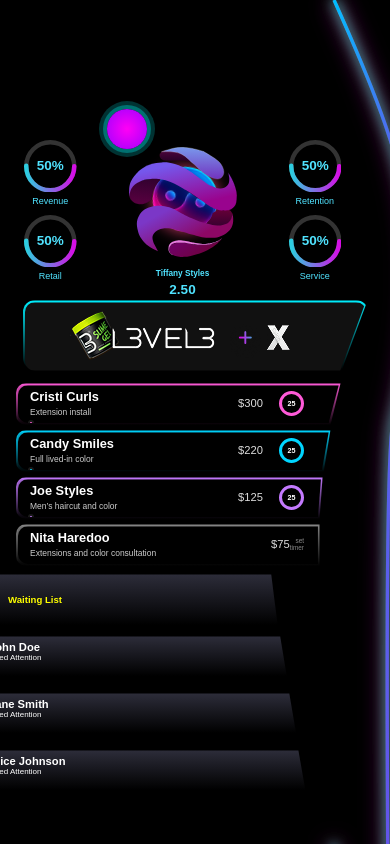
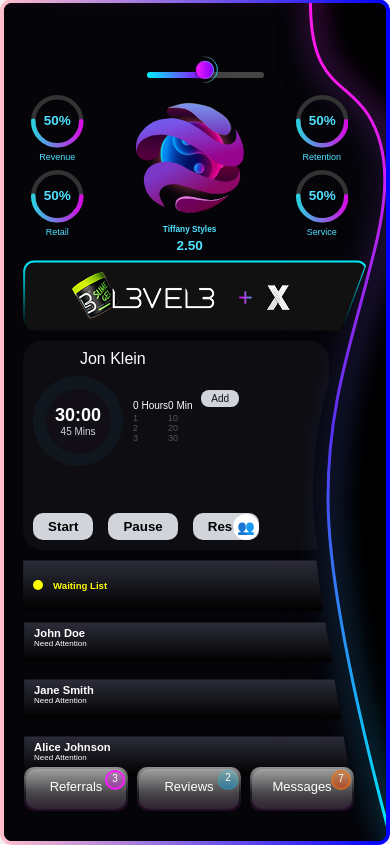
Before and after one commit to jh-salman/salon-x-final, a React (Vite) app: page / in a window 390 px wide. Built offline with nearby package versions, Linux system fonts and the light colour scheme.

Commit message:
responsive for all device

```diff
--- /dev/null
+++ b/Clippath.js
@@ -0,0 +1 @@
+clipPath: "path('M0,0 H320 C280,100 280,200 320,300 H0 Z')",
--- a/package.json
+++ b/package.json
@@ -17,7 +17,6 @@
     "react": "^19.1.0",
     "react-dom": "^19.1.0",
     "react-router-dom": "^7.6.3",
-    "tailwindcss": "^4.1.11",
     "three": "^0.178.0"
   },
   "devDependencies": {
@@ -25,10 +24,13 @@
     "@types/react": "^19.1.8",
     "@types/react-dom": "^19.1.6",
     "@vitejs/plugin-react": "^4.5.2",
+    "autoprefixer": "^10.4.21",
     "eslint": "^9.29.0",
     "eslint-plugin-react-hooks": "^5.2.0",
     "eslint-plugin-react-refresh": "^0.4.20",
     "globals": "^16.2.0",
+    "postcss": "^8.5.6",
+    "tailwindcss": "^4.1.11",
     "vite": "^7.0.0"
   }
 }
--- a/src/components/CompanyHeader.jsx
+++ b/src/components/CompanyHeader.jsx
@@ -10,7 +10,7 @@ const CompanyHeader = () => {
             clipPath: 'polygon(0 0, 100% 0, 92.5% 100%, 0% 100%)',
             width: '345px',
             height: "70px",
-            marginTop:"12%"
+            marginTop: "12%"
         },
         container: {
             display: 'flex',
@@ -60,18 +60,29 @@ const CompanyHeader = () => {
             color: 'transparent',
             fontWeight: 'bold',
             cursor: 'pointer',
-            margin:" 10px 0"
+            margin: " 10px 0"
         }
 
     };
 
+
     return (
-        <div style={styles.containerWrapper}>
-            <div style={styles.container}>
-
-               <img src='./Companyname.png' />
-            </div>
+      <>
+        <style>
+          {`
+            @media (min-width: 360px) and (max-width: 380px) {
+              .company-wrapper {
+                width: 80% !important;
+              }
+            }
+          `}
+        </style>
+        <div className="company-wrapper" style={styles.containerWrapper}>
+          <div style={styles.container}>
+            <img src='./Companyname.png' />
+          </div>
         </div>
+      </>
     );
 };
 
--- a/src/components/Slider.jsx
+++ b/src/components/Slider.jsx
@@ -1,32 +1,41 @@
-import React, { useState } from "react";
+import React from "react";
 
-const CustomSlider = () => {
-  const [value, setValue] = useState(50);
-
-  const handleChange = (e) => {
-    setValue(Number(e.target.value));
-  };
-
+const CustomSlider = ({ value, onChange }) => {
   return (
     <div style={{
       width: "100%",
-      height: "100px",
+      height: "80px",
       display: "flex",
       justifyContent: "center",
       alignItems: "center",
-      backgroundColor: "#0a0a0a"
+      backgroundColor: "transparent",
+      position: "relative"
     }}>
-      <div style={{ position: "relative", width: "90%", height: "10px" }}>
-        {/* Glowing Track */}
+      <div style={{ position: "relative", width: "90%", height: "6px" }}>
+        {/* Base Track */}
         <div style={{
           position: "absolute",
           top: "50%",
           left: 0,
           right: 0,
-          height: "2px",
-          background: "linear-gradient(to right, #00f0ff, #00f0ff)",
+          height: "6px",
+          background: "#444",
           transform: "translateY(-50%)",
-          boxShadow: "0 0 8px #00f0ff"
+          borderRadius: "3px",
+          zIndex: 0
+        }} />
+
+        {/* Filled Track */}
+        <div style={{
+          position: "absolute",
+          top: "50%",
+          left: 0,
+          height: "6px",
+          width: `${value}%`,
+          background: "linear-gradient(to right, #00f0ff, #9d00ff)",
+          transform: "translateY(-50%)",
+          borderRadius: "3px",
+          zIndex: 1
         }} />
 
         {/* Slider Input */}
@@ -35,59 +44,113 @@ const CustomSlider = () => {
           min="0"
           max="100"
           value={value}
-          onChange={handleChange}
+          onChange={onChange}
           style={{
             WebkitAppearance: "none",
             width: "100%",
-            height: "10px",
+            height: "6px",
             background: "transparent",
+            cursor: "pointer",
+            position: "relative",
+            zIndex: 3
+          }}
+        />
+
+        {/* Custom SVG Thumb */}
+        <div
+          style={{
             position: "absolute",
-            top: 0,
-            left: 0,
-            margin: 0,
-            pointerEvents: "auto",
+            top: "60%",
+            left: `calc(${value}% - 30px)`,
+            transform: "translateY(-50%)",
+            width: "60px",
+            height: "60px",
+            pointerEvents: "none",
+            zIndex: 2,
           }}
+          dangerouslySetInnerHTML={{__html: `
+            <svg width="60" height="60" viewBox="0 0 60 60" fill="none" xmlns="http://www.w3.org/2000/svg">
+              <foreignObject x="0.631943" y="0.595692" width="58.7344" height="58.6817"><div xmlns="http://www.w3.org/1999/xhtml" style="backdrop-filter:blur(5.09px);clip-path:url(#bgblur_0_913_22580_clip_path);height:100%;width:100%"></div></foreignObject><g filter="url(#filter0_d_913_22580)" data-figma-bg-blur-radius="10.1836">
+              <ellipse cx="29.9991" cy="24.8448" rx="9" ry="8.97367" fill="url(#paint0_linear_913_22580)"/>
+              <path d="M29.9991 16.3711C34.6949 16.3711 38.4991 20.1662 38.4991 24.8447C38.4991 29.5232 34.6949 33.3184 29.9991 33.3184C25.3033 33.3184 21.4991 29.5232 21.4991 24.8447C21.4992 20.1662 25.3034 16.3711 29.9991 16.3711Z" stroke="url(#paint1_linear_913_22580)"/>
+              </g>
+              <path d="M23.6742 36.1633C25.5981 37.1288 27.7345 37.5974 29.8872 37.5259C32.04 37.4544 34.1403 36.8451 35.9956 35.754C37.8509 34.6629 39.4018 33.1249 40.506 31.2809C41.6103 29.4369 42.2326 27.3461 42.3158 25.2C42.3991 23.0539 41.9407 20.9214 40.9826 18.9979C40.0245 17.0743 38.5975 15.4214 36.8323 14.1907C35.0671 12.9599 33.0202 12.1907 30.8794 11.9536C28.7386 11.7165 26.5724 12.019 24.5793 12.8335" stroke="url(#paint2_linear_913_22580)"/>
+              <defs>
+              <filter id="filter0_d_913_22580" x="0.631943" y="0.595692" width="58.7344" height="58.6817" filterUnits="userSpaceOnUse" color-interpolation-filters="sRGB">
+              <feFlood flood-opacity="0" result="BackgroundImageFix"/>
+              <feColorMatrix in="SourceAlpha" type="matrix" values="0 0 0 0 0 0 0 0 0 0 0 0 0 0 0 0 0 0 127 0" result="hardAlpha"/>
+              <feOffset dy="5.0918"/>
+              <feGaussianBlur stdDeviation="10.1836"/>
+              <feComposite in2="hardAlpha" operator="out"/>
+              <feColorMatrix type="matrix" values="0 0 0 0 0 0 0 0 0 0 0 0 0 0 0 0 0 0 0.16 0"/>
+              <feBlend mode="normal" in2="BackgroundImageFix" result="effect1_dropShadow_913_22580"/>
+              <feBlend mode="normal" in="SourceGraphic" in2="effect1_dropShadow_913_22580" result="shape"/>
+              </filter>
+              <clipPath id="bgblur_0_913_22580_clip_path" transform="translate(-0.631943 -0.595692)"><ellipse cx="29.9991" cy="24.8448" rx="9" ry="8.97367"/>
+              </clipPath><linearGradient id="paint0_linear_913_22580" x1="20.9991" y1="24.8448" x2="39.1482" y2="24.8448" gradientUnits="userSpaceOnUse">
+              <stop stop-color="#FA1BFE"/>
+              <stop offset="1" stop-color="#7600F9"/>
+              </linearGradient>
+              <linearGradient id="paint1_linear_913_22580" x1="43.0637" y1="25.1868" x2="24.3328" y2="29.4917" gradientUnits="userSpaceOnUse">
+              <stop stop-color="#2CCEE0"/>
+              <stop offset="1" stop-color="#D60DE5"/>
+              </linearGradient>
+              <linearGradient id="paint2_linear_913_22580" x1="43.9996" y1="25.3433" x2="26.4996" y2="25.3433" gradientUnits="userSpaceOnUse">
+              <stop stop-color="#00DDFF"/>
+              <stop offset="1" stop-color="white" stop-opacity="0"/>
+              </linearGradient>
+              </defs>
+            </svg>
+          `}}
         />
 
         {/* Thumb override */}
         <style>
           {`
+            input[type=range] {
+              -webkit-appearance: none;
+            }
             input[type=range]::-webkit-slider-thumb {
               -webkit-appearance: none;
-              height: 40px;
-              width: 40px;
+              height: 16px;
+              width: 16px;
+              background: transparent;
               border-radius: 50%;
-              background: radial-gradient(circle at center, #ff00f5, #9d00ff);
-              box-shadow:
-                0 0 0 4px rgba(0, 255, 255, 0.3),
-                0 0 0 8px rgba(0, 255, 255, 0.2);
               cursor: pointer;
+              margin-top: -5px;
               position: relative;
-              z-index: 2;
+              z-index: 3;
+              border: none;
             }
             input[type=range]::-moz-range-thumb {
-              height: 40px;
-              width: 40px;
+              height: 16px;
+              width: 16px;
+              background: rgba(0,0,0,0.3);
               border-radius: 50%;
-              background: radial-gradient(circle at center, #ff00f5, #9d00ff);
-              box-shadow:
-                0 0 0 4px rgba(0, 255, 255, 0.3),
-                0 0 0 8px rgba(0, 255, 255, 0.2);
               cursor: pointer;
-              position: relative;
-              z-index: 2;
+              border: none;
             }
             input[type=range]::-ms-thumb {
-              height: 40px;
-              width: 40px;
+              height: 16px;
+              width: 16px;
+              background: rgba(0,0,0,0.3);
               border-radius: 50%;
-              background: radial-gradient(circle at center, #ff00f5, #9d00ff);
-              box-shadow:
-                0 0 0 4px rgba(0, 255, 255, 0.3),
-                0 0 0 8px rgba(0, 255, 255, 0.2);
               cursor: pointer;
-              position: relative;
-              z-index: 2;
+              border: none;
+            }
+            input[type=range]::-webkit-slider-runnable-track {
+              height: 6px;
+              background: transparent;
+            }
+            input[type=range]::-moz-range-track {
+              height: 6px;
+              background: transparent;
+            }
+            input[type=range]::-ms-track {
+              height: 6px;
+              background: transparent;
+              border-color: transparent;
+              color: transparent;
             }
           `}
         </style>
--- a/src/components/TopStats.jsx
+++ b/src/components/TopStats.jsx
@@ -72,7 +72,7 @@ const SvgCircle = () => {
                     // transformOrigin: 'center center',
                     position: 'absolute',
                     top: -25,
-                    left:-20,
+                    left: -20,
                     // width: '80px',
                     // height: '80px',
                     filter: 'drop-shadow(0 0 8px rgba(255, 73, 127, 0.8))'
@@ -94,13 +94,14 @@ const SvgCircle = () => {
                     </svg> */}
 
                     <img style={{
-                    animation: 'spin 4s ease-in-out infinite',
+                        animation: 'spin 8s infinite',
                         transformOrigin: 'center center',
                         position: 'absolute',
                         top: 0,
                         left: 0,
                         width: '125px',
-                    height: '125px'}} src='./spincircle.png' />
+                        height: '125px'
+                    }} src='./spincircle.png' />
                 </div>
             </div>
             <style>
@@ -117,10 +118,11 @@ const SvgCircle = () => {
 
 const TopStats = () => {
     const pinkColor = "#FF1493"
+    // Only initialize sliderValue once, do not reset it inadvertently
     const [sliderValue, setSliderValue] = useState(50)
     return (
-        <div style={{position: "relative" , margin: '0 auto', textAlign: 'center' }}>
-            <div style={{ marginBottom: '', zIndex: "10",position:"absolute", top:"15%", left:"30%"}}>
+        <div style={{ position: "relative", margin: '0 auto', textAlign: 'center' }}>
+            <div style={{ marginBottom: '', zIndex: "10", position: "absolute", top: "15%", left: "30%" }}>
                 {/* <input
                     type="range"
                     min="0"
@@ -129,23 +131,48 @@ const TopStats = () => {
 
                     style={{ width: '100%', accentColor: '#FF1493' }}
                 /> */}
-                <CustomSlider value={sliderValue}  onChange={(e) => setSliderValue(Number(e.target.value))} />
+                <CustomSlider
+                    value={sliderValue}
+                    onChange={(e) => {
+                        if (!e || !e.target) return;
+                        const newValue = Number(e.target.value);
+                        if (!isNaN(newValue)) {
+                            setSliderValue(newValue);
+                        }
+                    }}
+                />
 
             </div>
-            <div style={{ width:"370px", height: "210px", position: 'relative' }}>
+            <div style={{ width: "370px", height: "210px", position: 'relative' }}>
                 <div style={{ position: 'absolute', top: '40%', left: "0%" }}>
                     <StatsCircle value={sliderValue} label="Revenue" color={pinkColor} />
                 </div>
-                <div style={{ position: 'absolute', bottom: '-15%', left: "0"}}>
+                <div style={{ position: 'absolute', bottom: '-15%', left: "0" }}>
                     <StatsCircle value={sliderValue} label="Retail" color={pinkColor} />
                 </div>
-                <div style={{ position: 'absolute', top: '40%', right: "10%" }}>
+                <div className="right-circle retention" style={{ position: 'absolute', top: '40%', right: "10%" }}>
                     <StatsCircle value={sliderValue} label="Retention" color={pinkColor} />
                 </div>
-                <div style={{ position: 'absolute', bottom: '-15%', right:"10%" }}>
+                <div className="right-circle service" style={{ position: 'absolute', bottom: '-15%', right: "10%" }}>
                     <StatsCircle value={sliderValue} label="Service" color={pinkColor} />
                 </div>
-                <div style={{
+
+                <style>
+                    {`
+  @media (min-width: 360px) and (max-width: 380px) {
+    .right-circle.retention {
+      right: 17% !important; /* 10% থেকে 30px বেশি ডানে সরানো মানে বামে সরানো */
+    }
+    .right-circle.service {
+      right:17% !important;
+    }
+      .move-left-responsive {
+      left: 40% !important; /* 45% থেকে 5% বামে সরানো */
+    }
+  }
+`}
+                </style>
+                <div className="move-left-responsive"  style={{
                     position: 'absolute',
                     top: '78%',
                     left: '45%',
@@ -157,7 +184,7 @@ const TopStats = () => {
                     justifyContent: 'center',
                     flexDirection: 'column'
                 }}>
-                    <div style={{  height: 160, display: 'flex', flexDirection: 'column', alignItems: 'center', justifyContent: 'center' }}>
+                    <div style={{ height: 160, display: 'flex', flexDirection: 'column', alignItems: 'center', justifyContent: 'center' }}>
                         {(sliderValue / 20).toFixed(2) >= 4.5 ? (
                             <Crown size={21} color="#FFD700" weight="fill" />
                         ) : (
--- a/src/components/WaitingList.jsx
+++ b/src/components/WaitingList.jsx
@@ -29,7 +29,31 @@ const WaitingList = () => {
       // backgroundColor:"red",
       width: "393px"
     }}>
-      <div style={{
+      <style>
+      {`
+        .waiting-list {
+          width: 72%;
+        }
+        @media (min-width: 360px) and (max-width: 388px) {
+          .waiting-card-0 {
+            width: 300px !important;
+          }
+          .waiting-card-1 {
+            width: 310px !important;
+          }
+          .waiting-card-2 {
+            width: 320px !important;
+          }
+          .waiting-list {
+            width: 75% !important;
+          }
+        }
+        .waiting-inner {
+          clip-path: polygon(0 0, 91% 0, 93% 100%, 0% 100%);
+        }
+      `}
+      </style>
+      <div className='waiting-list' style={{
         display: "flex",
         justifyContent: "space-between",
         alignItems: "center",
@@ -77,21 +101,21 @@ const WaitingList = () => {
 
       }}>
         {waitingClients.map((client, index) => (
-          <div key={index} style={{
+          <div key={index} className={`waiting-card waiting-card-${index}`} style={{
             display: "flex",
             justifyContent: "center",
             alignItems: "center",
             padding: "1px",
             // border:" 1px solid",
             width: index === 0 ? "333px" : index === 1 ? "343px" : "353px",
-            clipPath: index === 0 ? clip1 : index === 1 ? clip2 : clip3,
+            // clipPath: index === 0 ? clip1 : index === 1 ? clip2 : clip3,
             // borderImageSource: "linear-gradient(106.33deg, #FFFFFF 4.13%, rgba(38, 38, 38, 0.42) 12.08%)"
             backgroundColor: "linear-gradient(180deg #fff 100%, #000000 100%)",
             margin: "5px 0px"
 
 
           }} >
-            <div style={{
+            <div className="waiting-inner" style={{
               width: index === 0 ? "333px" : index === 1 ? "343px" : "353px",
               background: "linear-gradient(180deg, #2D2D3A 0%, #000000 100%)",
               color: "white",
@@ -99,7 +123,7 @@ const WaitingList = () => {
               minHeight: "40px",
               marginTop: "5px",
               // padding: "10px 5px",
-              clipPath: index === 0 ? clip1 : index === 1 ? clip2 : clip3,
+              // clipPath: index === 0 ? clip1 : index === 1 ? clip2 : clip3,
               padding: "5px 10px"
             }}>
               <h1 style={{
--- a/src/components/phone-items/BottomButton.jsx
+++ b/src/components/phone-items/BottomButton.jsx
@@ -2,7 +2,24 @@ import React from 'react'
 
 function BottomButton() {
     return (
-        <div style={{ display: "flex", justifyContent: "space-between", width: "350px" }}>
+        <>
+            <style>
+            {`
+              @media (min-width: 340px) and (max-width: 360px) {
+                .bottom-button-wrapper {
+                  transform: scale(0.7);
+                  transform-origin: bottom center;
+                }
+              }
+              @media (min-width: 361px) and (max-width: 388px) {
+                .bottom-button-wrapper {
+                  transform: scale(0.8);
+                  transform-origin: bottom center;
+                }
+              }
+            `}
+            </style>
+            <div className="bottom-button-wrapper" style={{ display: "flex", justifyContent: "space-between", width: "330px" }}>
             <div style={{
                 padding: '2px',
                 borderRadius: '10px',
@@ -79,7 +96,8 @@ function BottomButton() {
 
 
 
-        </div >
+            </div>
+        </>
     )
 }
 
--- a/src/components/screen2/SetTimmer.jsx
+++ b/src/components/screen2/SetTimmer.jsx
@@ -61,9 +61,30 @@ function SetTimmer() {
     };
 
     return (
+        <>
+            <style>
+                {`
+          @media (min-width: 375px) and (max-width: 390px) {
+            .responsive-width-box {
+              width: 306px !important;
+            }
+          }
+             @media (min-width: 360px) and (max-width: 374px) {
+            .responsive-width-box {
+              width: 286px !important;
+            }
+          }
+             @media (min-width: 360px) and (max-width: 385px) {
+            .info{
+
+            }
+          }
+        `}
+            </style>
             <div
+                className="responsive-width-box"
                 style={{
-            width: "314px",
+                    width: "340px",
                     height: "210px",
                     margin: "10px 0",
                     background: "rgba(255, 255, 255, 0.04)",
@@ -73,8 +94,82 @@ function SetTimmer() {
                     fontFamily: "sans-serif",
                     WebkitBackdropFilter: "blur(16px)",
                     position: "relative",
+                    clipPath: "path('M0,0 H320 C280,100 280,200 320,300 H0 Z')",
                 }}
             >
+                <button
+                    style={{
+                        padding: "3px 10px",
+                        backgroundColor: "#d1d5db",
+                        color: "#111",
+                        borderRadius: "8px",
+                        border: "none",
+                        fontSize: "10px",
+                        position: "absolute",
+                        right: "90px",
+                        top: "50px",
+                        position: "absolute"
+
+                    }}
+                    onClick={handleAddFiveMinutes}
+                >
+                    Add
+                </button>
+                <div style={{
+                    display: "flex",
+                    justifyContent: "center",
+                    gap: "15px",
+                    position: "absolute",
+                    bottom: "10px",
+                    left: 10,
+
+                    margin: "auto"
+                }}>
+                    <button style={{
+                        padding: "6px 15px",
+                        backgroundColor: "#d1d5db",
+                        color: "#000",
+                        borderRadius: "10px",
+                        border: "none",
+                        fontWeight: "bold"
+                    }} onClick={handleStart}>Start</button>
+
+                    <button style={{
+                        padding: "6px 15px",
+                        backgroundColor: "#d1d5db",
+                        color: "#000",
+                        borderRadius: "10px",
+                        border: "none",
+                        fontWeight: "bold"
+                    }} onClick={handlePause}>Pause</button>
+
+                    <button style={{
+                        padding: "6px 15px",
+                        backgroundColor: "#d1d5db",
+                        color: "#000",
+                        borderRadius: "10px",
+                        border: "none",
+                        fontWeight: "bold"
+                    }} onClick={handleReset}>Reset</button>
+                </div>
+
+                <div style={{
+                    position: "absolute",
+                    bottom: "10px",
+                    right: "70px",
+                    backgroundColor: "#fff",
+                    borderRadius: "50%",
+                    padding: "6px",
+                    width: "26px",
+                    height: "26px",
+                    display: "flex",
+                    alignItems: "center",
+                    justifyContent: "center"
+                }}>
+                    <span style={{ fontSize: "14px", color: "#000" }}>👥</span>
+                </div>
+
+                <div className='info' style={{ position: "absolute", left: 10, top: 10, }}>
                     <div style={{ textAlign: "center", fontSize: "16px", fontWeight: "500", marginBottom: "8px" }}>Jon Klein</div>
                     <div style={{ display: "flex", justifyContent: "center", alignItems: "center", gap: "10px" }}>
                         <div style={{
@@ -125,78 +220,14 @@ function SetTimmer() {
                             </div>
                         </div>
 
-            <button
-              style={{
-                padding: "3px 10px",
-                backgroundColor: "#d1d5db",
-                color: "#111",
-                borderRadius: "8px",
-                border: "none",
-                fontSize: "10px",
-                position: "absolute",
-                right: "20px",
-                top: "55px"
-              }}
-              onClick={handleAddFiveMinutes}
-            >
-              Add
-            </button>
+
                     </div>
 
-          <div style={{
-            display: "flex",
-            justifyContent: "center",
-            gap: "15px",
-            position: "absolute",
-            bottom: "10px",
-            left: 0,
-            right: 0,
-            margin: "auto"
-          }}>
-            <button style={{
-              padding: "6px 15px",
-              backgroundColor: "#d1d5db",
-              color: "#000",
-              borderRadius: "10px",
-              border: "none",
-              fontWeight: "bold"
-            }} onClick={handleStart}>Start</button>
 
-            <button style={{
-              padding: "6px 15px",
-              backgroundColor: "#d1d5db",
-              color: "#000",
-              borderRadius: "10px",
-              border: "none",
-              fontWeight: "bold"
-            }} onClick={handlePause}>Pause</button>
-
-            <button style={{
-              padding: "6px 15px",
-              backgroundColor: "#d1d5db",
-              color: "#000",
-              borderRadius: "10px",
-              border: "none",
-              fontWeight: "bold"
-            }} onClick={handleReset}>Reset</button>
                 </div>
 
-          <div style={{
-            position: "absolute",
-            bottom: "10px",
-            right: "10px",
-            backgroundColor: "#fff",
-            borderRadius: "50%",
-            padding: "6px",
-            width: "26px",
-            height: "26px",
-            display: "flex",
-            alignItems: "center",
-            justifyContent: "center"
-          }}>
-            <span style={{ fontSize: "14px", color: "#000" }}>👥</span>
-          </div>
-        </div>
+            </div >
+        </>
     );
 }
 
--- a/src/route/router.jsx
+++ b/src/route/router.jsx
@@ -9,7 +9,7 @@ import PhoneMockup3 from "../pages/PhoneMockup3";
 export const router = createBrowserRouter([
   {
     path: "/",
-    element:<Home />,
+    element:<PhoneMockup2 />
   },
   {
     path: "/three",
@@ -22,8 +22,8 @@ export const router = createBrowserRouter([
     path:"/phone-mockup",
     element:<Phone />
   },{
-    path:"/phone-mockup-2",
-    element:<PhoneMockup2 />
+    // path:"/phone-mockup-2",
+    // element:<PhoneMockup2 />
   },{
     path:"/phone-mockup-3",
     element:<PhoneMockup3 />
```
Also changed, not shown: 1 other file (tests, documents, lock files or other folders). Lines whose indentation alone changed are shown as unchanged.
